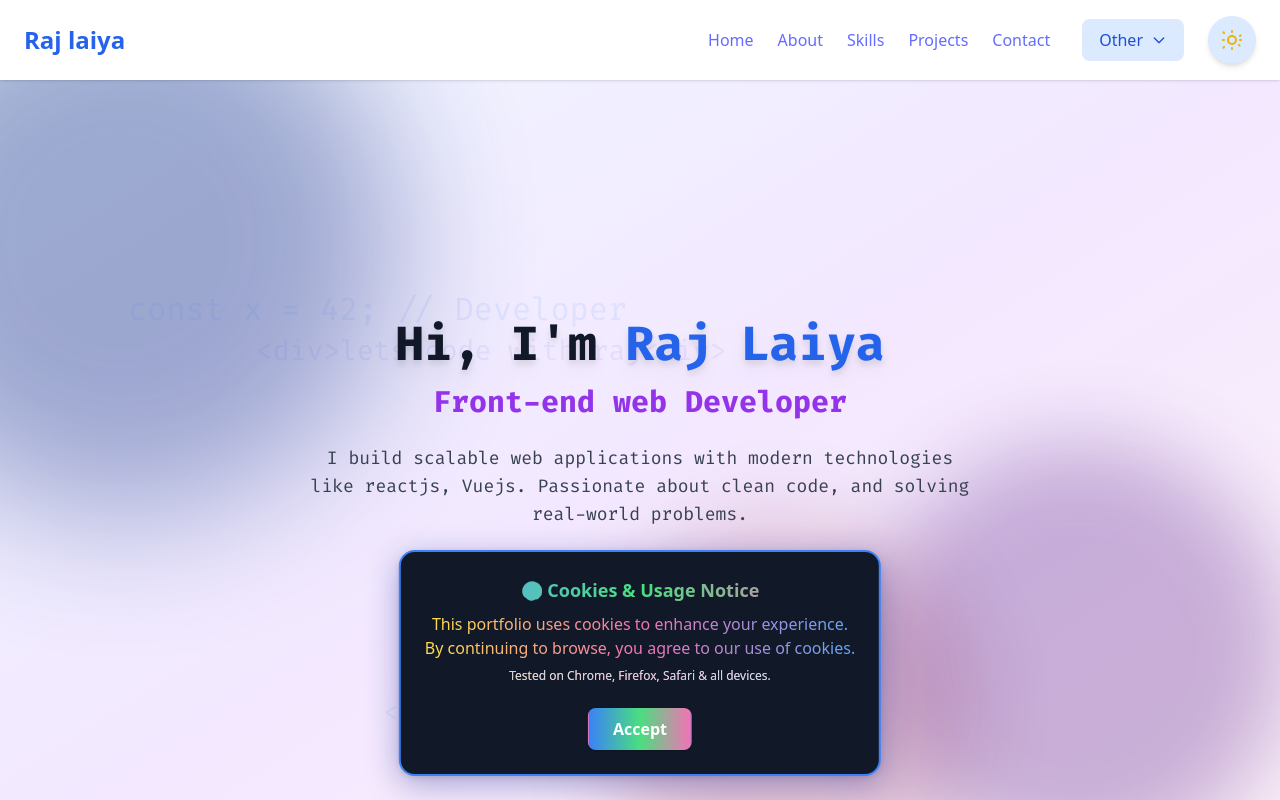
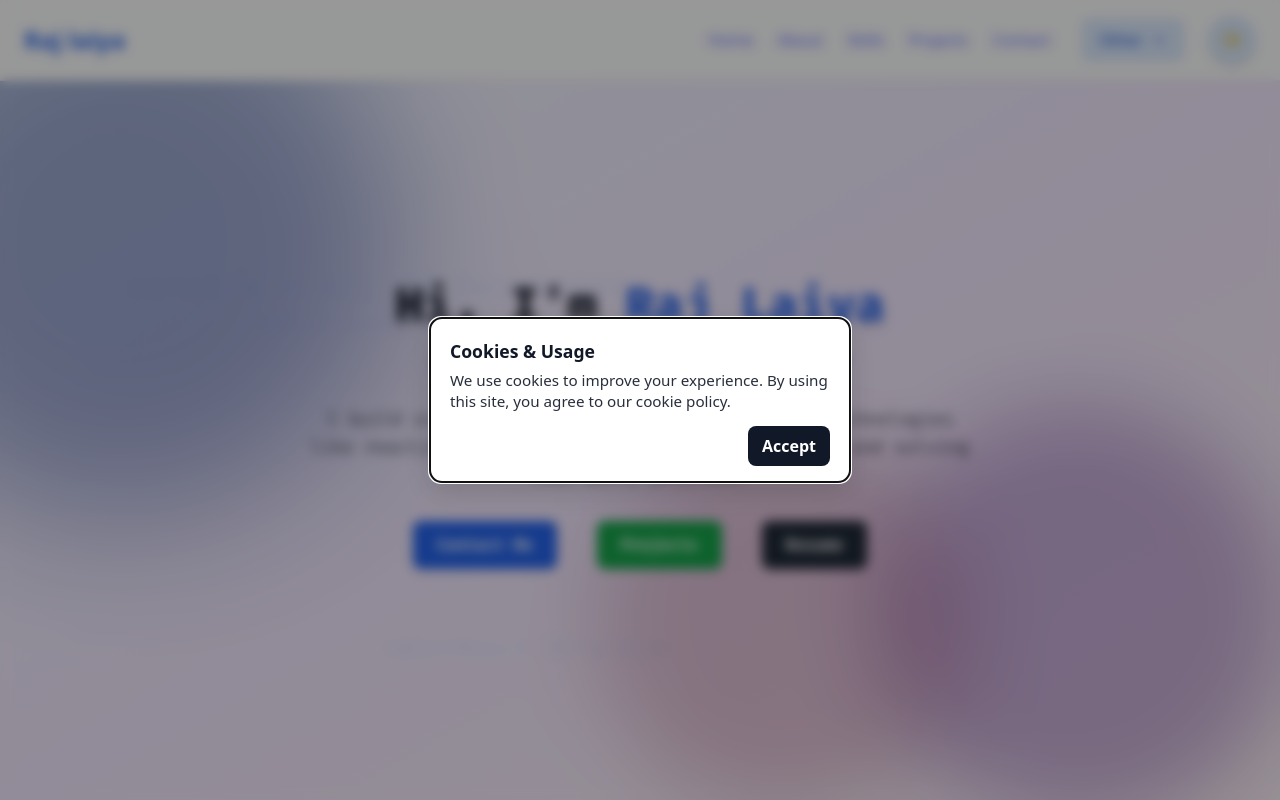
Before and after one commit to rajlaiya/portfolio, a React (Vite) app: page / in a window 1280 px wide. Shown: the top 800 px of the page. Built offline with nearby package versions, Linux system fonts and the light colour scheme.

Commit message:
changes in many files

```diff
--- a/src/App.tsx
+++ b/src/App.tsx
@@ -55,18 +55,26 @@ function App() {
   useEffect(() => {
     const timer = setTimeout(() => {
       setLoading(false);
-      setShowPopup(true);
+      // Show cookie popup only if not previously accepted
+      const consent = localStorage.getItem('cookieConsent');
+      setShowPopup(!consent);
     }, 1500); // 1.5s loader
     return () => clearTimeout(timer);
   }, []);
 
+  const handleAcceptCookies = () => {
+    try { localStorage.setItem('cookieConsent', 'accepted'); } catch {}
+    setShowPopup(false);
+  };
+
   const SectionComponent = (sectionComponents as any)[section] || Hero3D;
+  const showFooter = section !== 'hero' && section !== 'about';
 
   if (loading) {
     return (
       <div className="flex flex-col items-center justify-center min-h-screen bg-gray-900 dark:bg-gray-900">
         <Loader />
-        <h1 className="text-3xl md:text-4xl font-extrabold text-transparent bg-clip-text bg-gradient-to-r from-green-400 via-blue-500 to-purple-600 animate-pulse drop-shadow-lg text-center" style={{ marginTop: '5px' }}>
+        <h1 className="text-3xl md:text-4xl font-extrabold text-transparent bg-clip-text bg-gradient-to-r from-green-400 via-blue-500 to-purple-600 animate-pulse drop-shadow-lg text-center mt-[5px]">
           Welcome to Raj Laiya Portfolio
         </h1>
       </div>
@@ -77,12 +85,14 @@ function App() {
     <div className={`min-h-screen font-sans transition-colors duration-300 ${theme === 'dark' ? 'bg-gray-900' : 'bg-gray-50'}`}>
       <Header theme={theme} setTheme={setTheme} />
       <main>
-        <SectionComponent />
-        <Poppop show={showPopup} onClose={() => setShowPopup(false)} />
+  <SectionComponent />
+  <Poppop show={showPopup} onClose={handleAcceptCookies} />
       </main>
-      <footer className="text-center py-6 text-gray-500 text-sm bg-white dark:bg-gray-800 border-t mt-10 dark:text-gray-400">
-        &copy; {new Date().getFullYear()} Raj laiya. All rights reserved.
-      </footer>
+      {showFooter && (
+        <footer className="text-center py-6 text-gray-500 text-sm bg-white dark:bg-gray-800 border-t mt-10 dark:text-gray-400">
+          &copy; {new Date().getFullYear()} Raj laiya. All rights reserved.
+        </footer>
+      )}
     </div>
   );
 }
--- a/src/Components/About.tsx
+++ b/src/Components/About.tsx
@@ -18,15 +18,15 @@ const skills = [
 ];
 
 const About = () => (
-  <section className="py-20 about-animated-bg w-full font-['Montserrat','Fira_Code','JetBrains_Mono','monospace']" id="about">
-    <div className="flex flex-col md:flex-row gap-10 items-center w-full px-0 md:px-10">
+  <section className="py-12 md:py-16 about-animated-bg w-full font-['Montserrat','Fira_Code','JetBrains_Mono','monospace'] min-h-[calc(100vh-var(--nav-h))] max-h-[calc(100vh-var(--nav-h))] overflow-hidden" id="about">
+  <div className="flex flex-col md:flex-row gap-8 md:gap-10 items-center w-full px-0 md:px-10 h-full">
       {/* Profile image first on mobile */}
       <div className="flex md:hidden justify-center w-full about-fade-in mb-6">
         <img src={profileImg} alt="Profile" className="w-37 h-37 max-w-xs mx-auto rounded-full object-cover profile-img-animate border-4 border-blue-100 dark:border-blue-800 shadow-lg" />
       </div>
       <div className="flex-1 flex flex-col items-center md:items-start w-full px-6 md:px-0 about-fade-in">
         <h2 className="text-4xl font-extrabold mb-4 text-white drop-shadow-lg tracking-tight about-title-font">About Me</h2>
-        <p className="text-gray-100 text-xl leading-relaxed mb-8 w-full max-w-3xl about-paragraph-font">
+  <p className="text-gray-100 text-lg md:text-xl leading-relaxed mb-6 md:mb-8 w-full max-w-3xl about-paragraph-font">
           <span className="text-blue-200 font-bold">Fullstack Developer</span> with 1+ years of experience building web applications using modern frameworks.<br/>
           I love creating seamless user experiences and robust backend systems.<br/>
           My goal is to deliver <span className="text-blue-300 font-semibold">high-quality, maintainable code</span> and collaborate with teams to bring ideas to life.
--- a/src/Components/Header.tsx
+++ b/src/Components/Header.tsx
@@ -37,8 +37,22 @@ const Header: React.FC<HeaderProps> = ({ theme, setTheme }) => {
     setTheme(theme === 'dark' ? 'light' : 'dark');
   };
 
+  const headerRef = useRef<HTMLElement | null>(null);
+
+  // Expose header height as CSS variable so sections can size to viewport minus header
+  useEffect(() => {
+    const setNavHeight = () => {
+      const h = headerRef.current?.offsetHeight || 64;
+      document.documentElement.style.setProperty('--nav-h', `${h}px`);
+    };
+    setNavHeight();
+    const onResize = () => setNavHeight();
+    window.addEventListener('resize', onResize);
+    return () => window.removeEventListener('resize', onResize);
+  }, []);
+
   return (
-    <header className="bg-white dark:bg-gray-900 shadow sticky top-0 z-50 transition-colors duration-300">
+    <header ref={headerRef} className="sticky top-0 z-50 backdrop-blur-md bg-white/55 dark:bg-gray-900/45 border-b border-black/5 dark:border-white/10 shadow-sm transition-colors duration-300">
       <div className="w-full flex justify-between items-center py-4 px-6">
         <span className="text-2xl font-bold text-blue-600 dark:text-blue-400">Raj laiya</span>
         {/* Mobile/Theme Buttons */}
--- a/src/Components/Hero3D.tsx
+++ b/src/Components/Hero3D.tsx
@@ -1,7 +1,7 @@
 // import './Hero3D.css'; // Assuming you have a separate CSS file for styles
 
 const Hero3D = () => (
-  <section className="relative bg-gradient-to-br from-blue-50 via-purple-100 to-pink-50 dark:bg-gradient-to-br dark:from-gray-900 dark:via-gray-950 dark:to-black py-20 px-8 min-h-screen flex items-center justify-center transition-colors duration-500 font-mono overflow-hidden" id="hero">
+  <section className="relative bg-gradient-to-br from-blue-50 via-purple-100 to-pink-50 dark:bg-gradient-to-br dark:from-gray-900 dark:via-gray-950 dark:to-black py-12 md:py-16 px-6 md:px-8 min-h-[calc(100vh-var(--nav-h))] max-h-[calc(100vh-var(--nav-h))] flex items-center justify-center transition-colors duration-500 font-mono overflow-hidden" id="hero">
     {/* Animated background blobs for dark mode */}
     <div className="absolute -top-32 -left-32 w-[500px] h-[500px] bg-blue-900 dark:bg-blue-900 rounded-full blur-3xl opacity-40 animate-blob1 z-0" />
     <div className="absolute top-1/2 right-0 w-[400px] h-[400px] bg-purple-900 dark:bg-purple-900 rounded-full blur-2xl opacity-30 animate-blob2 z-0" />
@@ -25,7 +25,7 @@ const Hero3D = () => (
         filter: saturate(1.4) brightness(1.13) drop-shadow(0 0 48px #6366f1cc);
       }
     `}</style>
-    <div className="container mx-auto px-6 py-12 flex flex-col items-center justify-center gap-10 z-10 relative max-w-4xl">
+  <div className="container mx-auto px-4 md:px-6 py-8 md:py-10 flex flex-col items-center justify-center gap-6 md:gap-8 z-10 relative max-w-4xl overflow-y-hidden">
       <div className="w-full text-center px-4 py-8">
         <h2 className="text-4xl md:text-5xl font-extrabold mb-4 text-gray-900 dark:text-white drop-shadow-lg font-['Fira_Code','JetBrains_Mono','monospace']">Hi, I'm <span className="text-blue-600 dark:text-blue-400">Raj Laiya</span></h2>
         <h3 className="text-2xl md:text-3xl font-semibold mb-6 text-purple-600 dark:text-blue-400 font-['Fira_Code','JetBrains_Mono','monospace']">Front-end web Developer</h3>
--- a/src/Pages/poppop.css
+++ b/src/Pages/poppop.css
@@ -1,33 +1,76 @@
-/* poppop.css - Modern animated popup styles */
+/* Minimal modal with blurred background */
 
-.poppop-pointer-events {
-  pointer-events: auto;
+.poppop-overlay {
+  position: fixed;
+  inset: 0;
+  background: rgba(0, 0, 0, 0.4);
+  -webkit-backdrop-filter: blur(6px);
+  backdrop-filter: blur(6px);
+  display: flex;
+  align-items: center;
+  justify-content: center;
+  z-index: 50;
 }
 
-.poppop-box-shadow {
-  box-shadow: 0 8px 32px 0 rgba(31, 38, 135, 0.37), 0 1.5px 6px 0 rgba(0,0,0,0.12);
-  animation: poppop-shadow-fade 0.7s cubic-bezier(0.4,0,0.2,1);
+.poppop-dialog {
+  background: #ffffff;
+  color: #111827; /* gray-900 */
+  width: min(92vw, 420px);
+  border-radius: 12px;
+  box-shadow: 0 10px 30px rgba(0,0,0,0.15);
+  padding: 20px 20px 16px;
 }
 
-@keyframes poppop-shadow-fade {
-  0% { box-shadow: 0 0 0 0 rgba(31,38,135,0.0); }
-  100% { box-shadow: 0 8px 32px 0 rgba(31, 38, 135, 0.37), 0 1.5px 6px 0 rgba(0,0,0,0.12); }
+@media (prefers-color-scheme: dark) {
+  .poppop-dialog {
+    background: #1f2937; /* gray-800 */
+    color: #e5e7eb; /* gray-200 */
+  }
 }
 
-/* Fade-in animation for popup */
+.poppop-title {
+  font-size: 1.1rem;
+  font-weight: 700;
+  margin: 0 0 6px;
+}
+
+.poppop-text {
+  font-size: 0.95rem;
+  line-height: 1.4;
+  margin: 0 0 14px;
+  color: inherit;
+  opacity: 0.9;
+}
+
+.poppop-actions {
+  display: flex;
+  justify-content: flex-end;
+}
+
+.poppop-btn {
+  appearance: none;
+  border: 0;
+  background: #111827; /* gray-900 */
+  color: #fff;
+  padding: 8px 14px;
+  border-radius: 8px;
+  font-weight: 600;
+  cursor: pointer;
+}
+
+@media (prefers-color-scheme: dark) {
+  .poppop-btn {
+    background: #e5e7eb; /* gray-200 */
+    color: #111827;
+  }
+}
+
+/* Subtle fade/slide in */
 @keyframes fade-in {
-  from { opacity: 0; transform: translateY(40px) scale(0.98); }
-  to { opacity: 1; transform: translateY(0) scale(1); }
+  from { opacity: 0; transform: translateY(8px); }
+  to { opacity: 1; transform: translateY(0); }
 }
 
 .animate-fade-in {
-  animation: fade-in 0.6s cubic-bezier(0.4,0,0.2,1);
+  animation: fade-in 180ms ease-out;
 }
-
-/* Responsive tweaks */
-@media (max-width: 480px) {
-  .poppop-box-shadow {
-    min-width: 90vw !important;
-    padding: 1.2rem !important;
-  }
-}
--- a/src/Pages/poppop.tsx
+++ b/src/Pages/poppop.tsx
@@ -1,29 +1,55 @@
-import React from "react";
+import React, { useEffect, useRef } from "react";
 import "./poppop.css";
 
-const Poppop: React.FC<{ show: boolean; onClose: () => void }> = ({ show, onClose }) => {
+type Props = { show: boolean; onClose: () => void };
+
+const Poppop: React.FC<Props> = ({ show, onClose }) => {
+  const dialogRef = useRef<HTMLDivElement | null>(null);
+
+  useEffect(() => {
+    if (!show) return;
+    // Focus the dialog when it opens
+    dialogRef.current?.focus();
+    // Close on Escape
+    const onKeyDown = (e: KeyboardEvent) => {
+      if (e.key === "Escape") onClose();
+    };
+    document.addEventListener("keydown", onKeyDown);
+    // Prevent background scroll while open
+    const prev = document.body.style.overflow;
+    document.body.style.overflow = "hidden";
+    return () => {
+      document.removeEventListener("keydown", onKeyDown);
+      document.body.style.overflow = prev;
+    };
+  }, [show, onClose]);
+
   if (!show) return null;
+
   return (
     <div
-            className="fixed bottom-6 left-1/2 transform -translate-x-1/2 z-50 poppop-pointer-events"
+      className="poppop-overlay"
+      role="presentation"
+      onClick={onClose}
     >
       <div
-                className="bg-gray-900 text-white dark:bg-gray-900 dark:text-white p-6 rounded-2xl shadow-2xl min-w-[320px] max-w-[95vw] text-center border-2 border-blue-500 animate-fade-in poppop-box-shadow"
+        role="dialog"
+        aria-modal="true"
+        aria-labelledby="cookie-title"
+        aria-describedby="cookie-desc"
+        className="poppop-dialog animate-fade-in"
+        onClick={(e) => e.stopPropagation()}
+        tabIndex={-1}
+        ref={dialogRef}
       >
-                <h2 className="font-extrabold text-lg mb-2 bg-gradient-to-r from-blue-400 via-green-400 to-pink-400 bg-clip-text text-transparent">
-                  🍪 Cookies & Usage Notice
-                </h2>
-                <p className="mb-4 text-base font-medium bg-gradient-to-r from-yellow-300 via-pink-400 to-blue-400 bg-clip-text text-transparent">
-                  This portfolio uses cookies to enhance your experience.<br/>
-                  By continuing to browse, you agree to our use of cookies.<br/>
-                  <span className="text-xs block mt-2 text-gray-300">Tested on Chrome, Firefox, Safari & all devices.</span>
+        <h2 id="cookie-title" className="poppop-title">Cookies & Usage</h2>
+        <p id="cookie-desc" className="poppop-text">
+          We use cookies to improve your experience. By using this site, you
+          agree to our cookie policy.
         </p>
-                <button
-                  onClick={onClose}
-                  className="mt-2 px-6 py-2 rounded-lg font-bold bg-gradient-to-r from-blue-500 via-green-400 to-pink-400 text-white shadow hover:scale-105 transition-transform duration-200"
-                >
-                  Accept
-                </button>
+        <div className="poppop-actions">
+          <button onClick={onClose} className="poppop-btn">Accept</button>
+        </div>
       </div>
     </div>
   );
--- a/src/index.css
+++ b/src/index.css
@@ -6,6 +6,8 @@
   font-family: system-ui, Avenir, Helvetica, Arial, sans-serif;
   line-height: 1.5;
   font-weight: 400;
+  /* Header height variable, updated dynamically by Header component */
+  --nav-h: 64px;
 
   color-scheme: light dark;
   color: rgba(255, 255, 255, 0.87);
```
Also changed, not shown: src/Components/Projects.tsx (+43 -2 lines), src/Components/Services.tsx (+4 -4 lines). Lines whose indentation alone changed are shown as unchanged.
